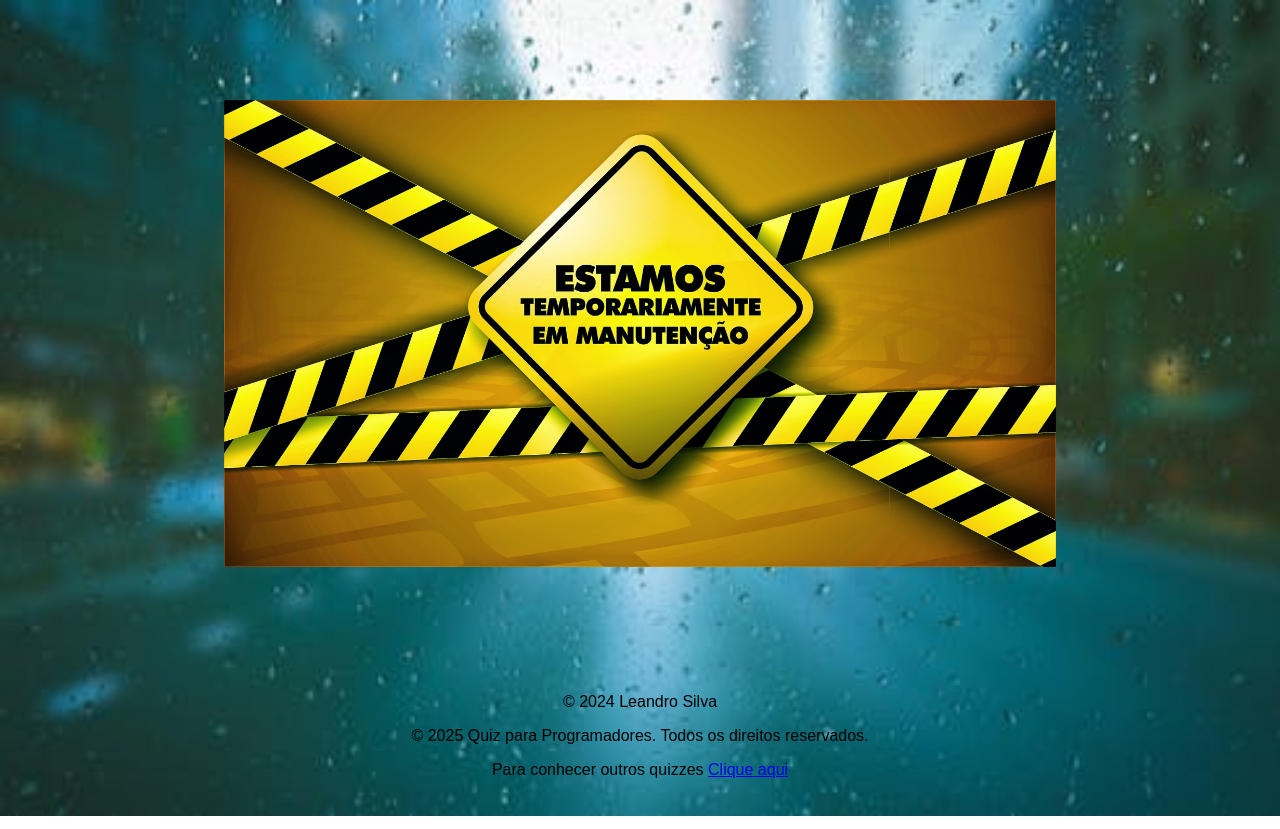
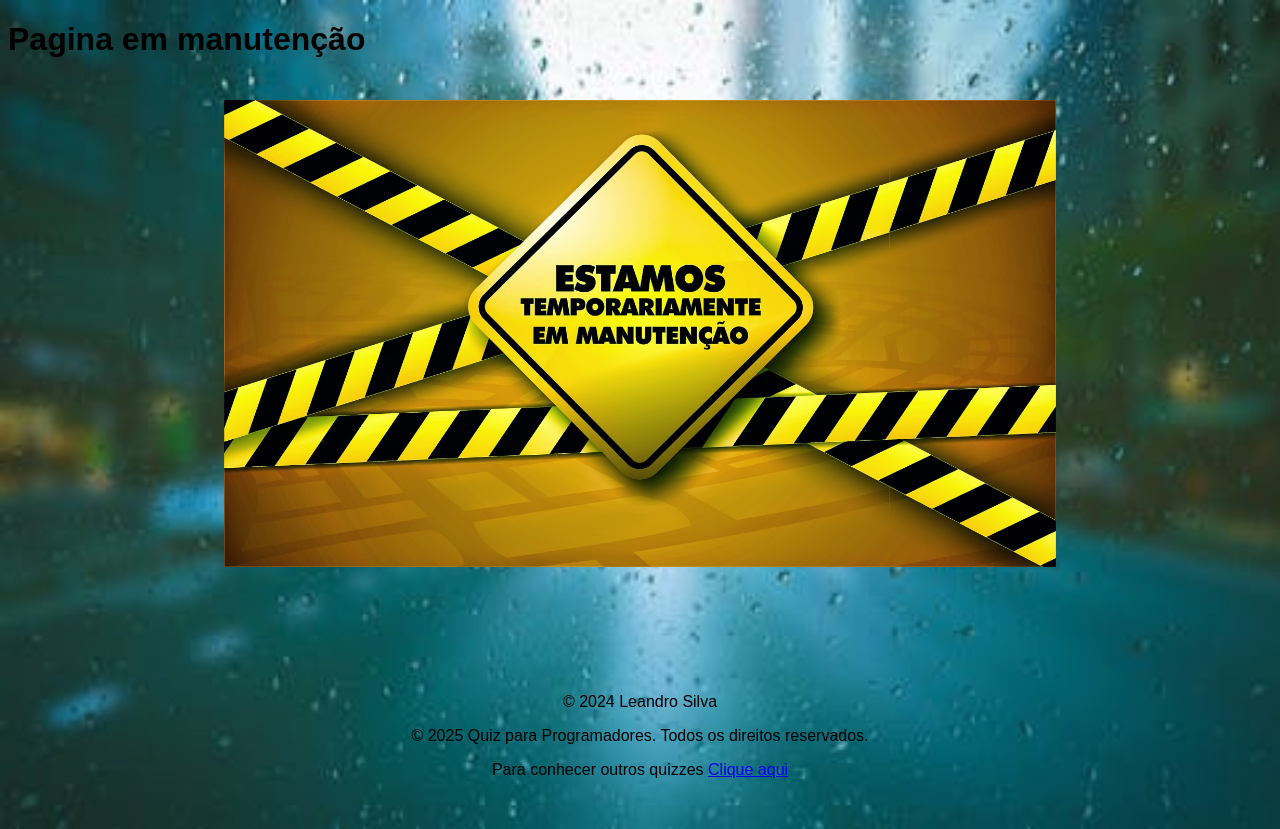
Before and after one commit to leandropedro960-design/meu-site, a plain HTML site: page Home.html in a window 1280 px wide. Drawn offline with Linux system fonts and the light colour scheme.

Commit message:
Update Home.html

```diff
--- a/Home.html
+++ b/Home.html
@@ -4,6 +4,9 @@
    <link rel="stylesheet" href="style2.css">
    </head>
     <body>
+       <header>
+          <h1>Pagina em manutenção</h1>
+       </header>
         <footer>
             <p>&copy; 2024 Leandro Silva</p>
             <p>&copy; 2025 Quiz para Programadores. Todos os direitos reservados.</p>
```
